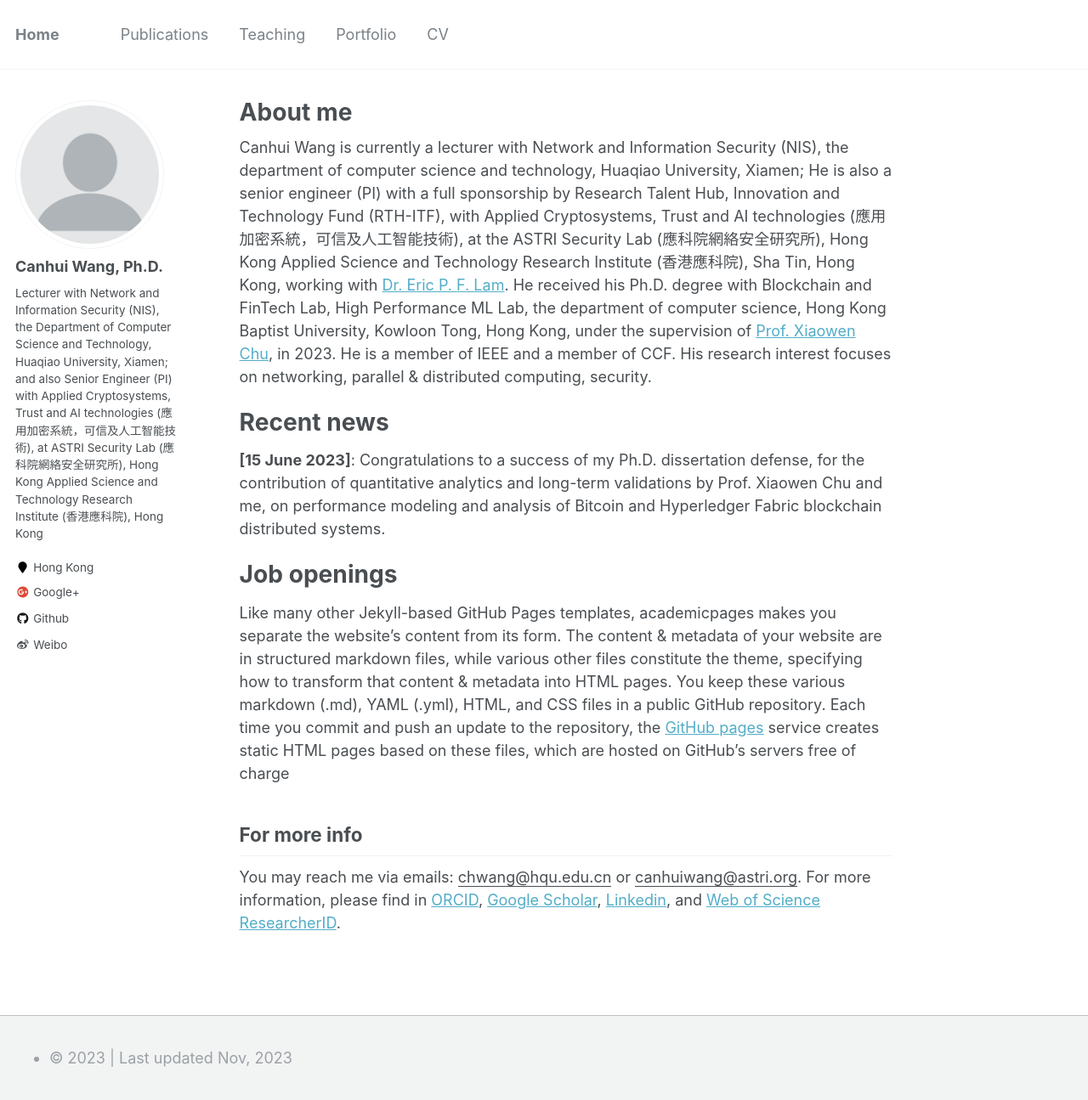
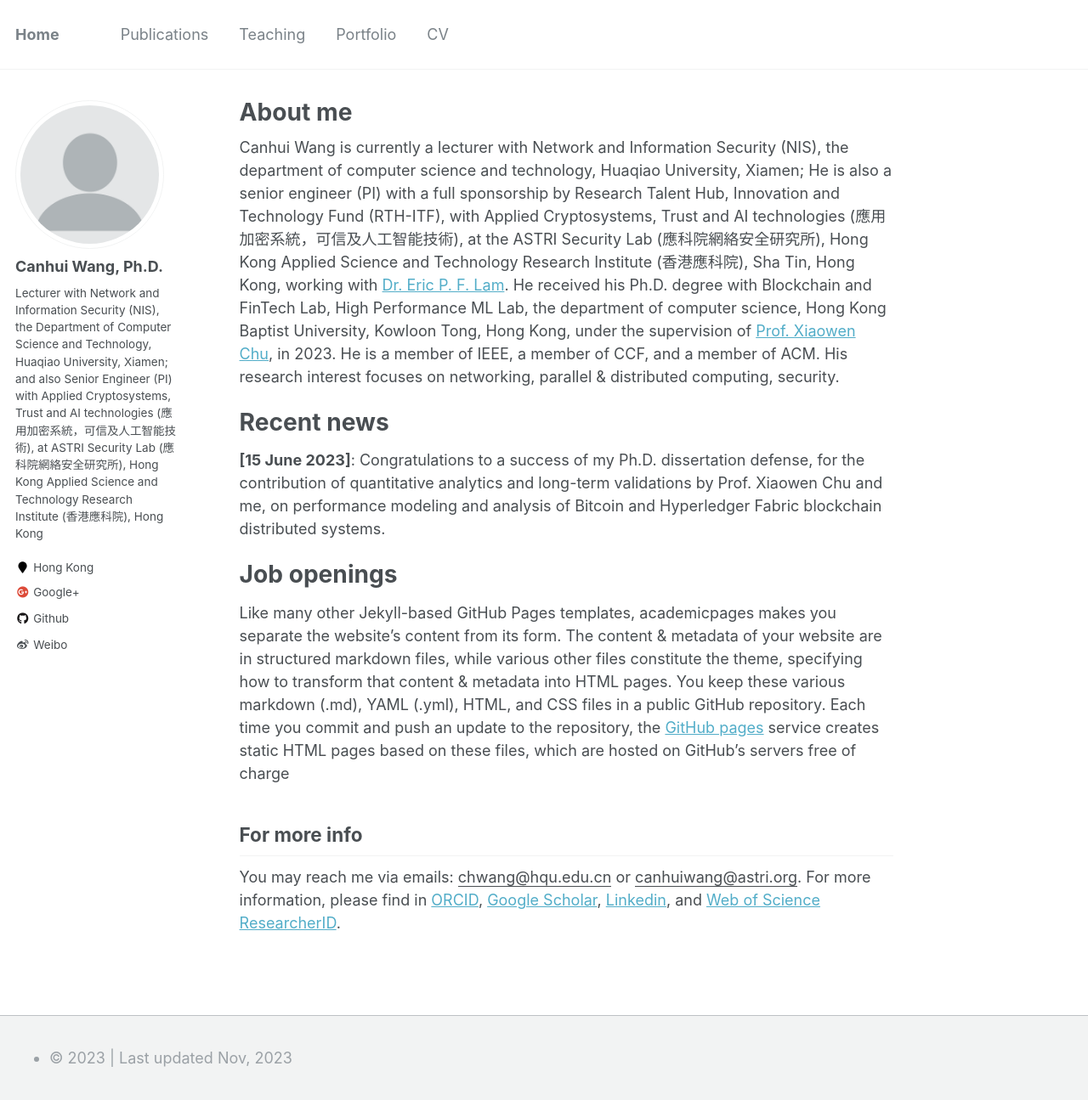
Before and after one commit to Canhui/canhui.github.io, a Jekyll site: the page built from _pages/about.md, in a window 1280 px wide and 1313 px high. Shown: the top 1295 px of the window at 85% size. Built offline with Jekyll 4.4.1, drawn with Linux system fonts in a browser that asks for light colours.

Commit message:
Update about.md

```diff
--- a/_pages/about.md
+++ b/_pages/about.md
@@ -9,7 +9,7 @@ redirect_from:
   - /about.html
 ---
 
-Canhui Wang is currently a lecturer with Network and Information Security (NIS), the department of computer science and technology, Huaqiao University, Xiamen; He is also a senior engineer (PI) with a full sponsorship by Research Talent Hub, Innovation and Technology Fund (RTH-ITF), with Applied Cryptosystems, Trust and AI technologies (應用加密系統，可信及人工智能技術), at the ASTRI Security Lab (應科院網絡安全研究所), Hong Kong Applied Science and Technology Research Institute (香港應科院), Sha Tin, Hong Kong, working with [Dr. Eric P. F. Lam](https://www.linkedin.com/in/peifunglam2/). He received his Ph.D. degree with Blockchain and FinTech Lab, High Performance ML Lab, the department of computer science, Hong Kong Baptist University, Kowloon Tong, Hong Kong, under the supervision of [Prof. Xiaowen Chu](https://www.linkedin.com/in/xiaowen-chu-477b9120/), in 2023. He is a member of IEEE and a member of CCF. His research interest focuses on networking, parallel & distributed computing, security.
+Canhui Wang is currently a lecturer with Network and Information Security (NIS), the department of computer science and technology, Huaqiao University, Xiamen; He is also a senior engineer (PI) with a full sponsorship by Research Talent Hub, Innovation and Technology Fund (RTH-ITF), with Applied Cryptosystems, Trust and AI technologies (應用加密系統，可信及人工智能技術), at the ASTRI Security Lab (應科院網絡安全研究所), Hong Kong Applied Science and Technology Research Institute (香港應科院), Sha Tin, Hong Kong, working with [Dr. Eric P. F. Lam](https://www.linkedin.com/in/peifunglam2/). He received his Ph.D. degree with Blockchain and FinTech Lab, High Performance ML Lab, the department of computer science, Hong Kong Baptist University, Kowloon Tong, Hong Kong, under the supervision of [Prof. Xiaowen Chu](https://www.linkedin.com/in/xiaowen-chu-477b9120/), in 2023. He is a member of IEEE, a member of CCF, and a member of ACM. His research interest focuses on networking, parallel & distributed computing, security.
 
 
 Recent news
```
